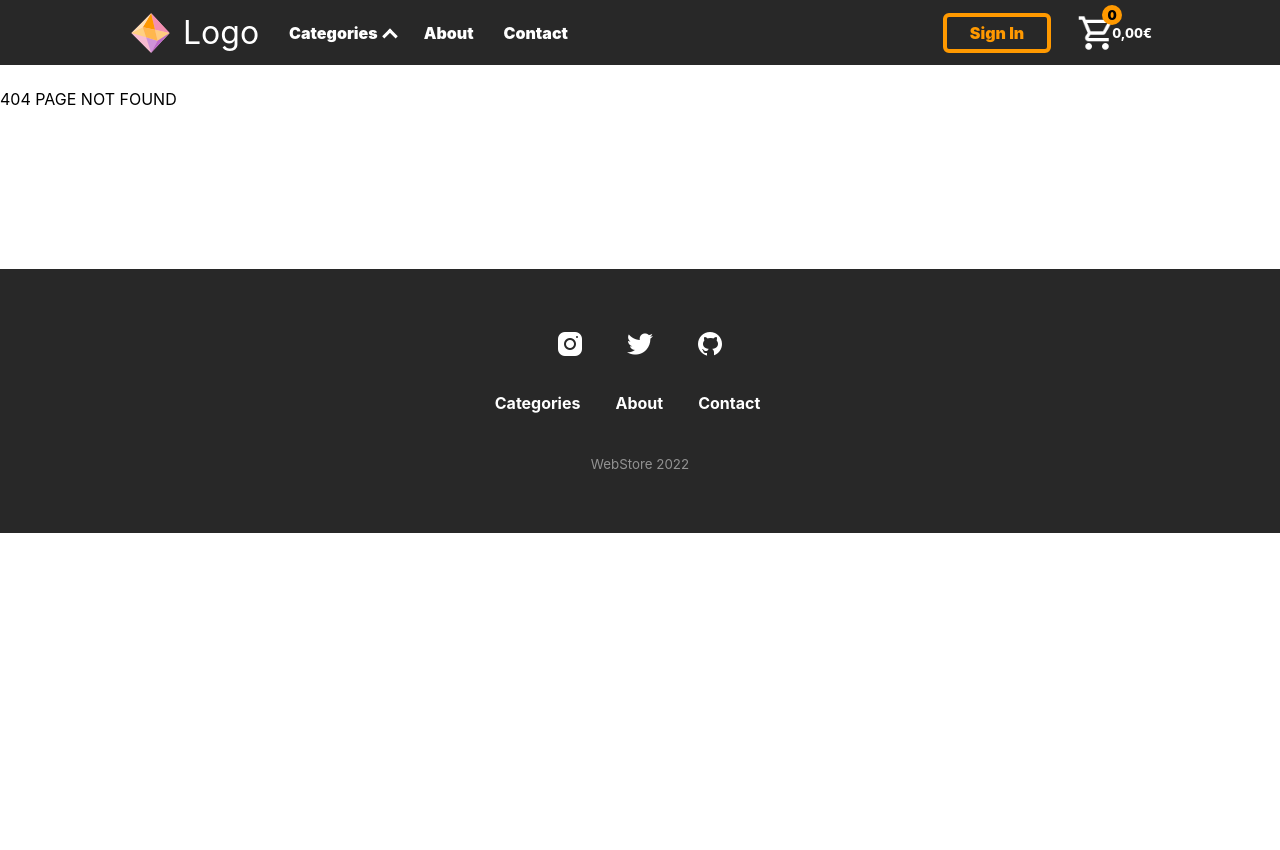
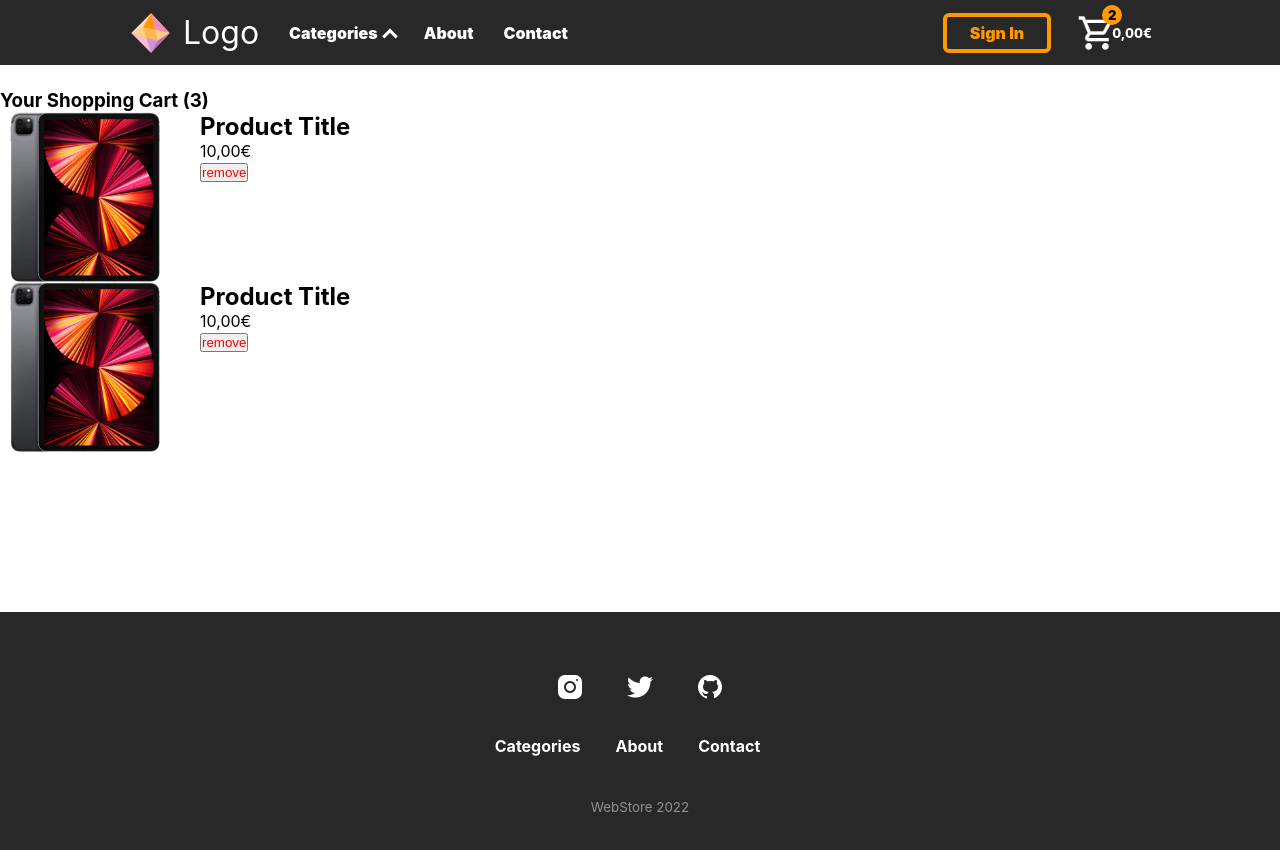
Before and after one commit to Elias227/React-webstore, a React (Create React App) app: page /cart in a window 1280 px wide. Before the commit this address had no page. Shown: the top 850 px of the page. Before the commit the page ends 800 px from the top, so only its background shows below. Built offline with nearby package versions, Linux system fonts and the light colour scheme.

Commit message:
added functionality for adding and removing products from cart

```diff
--- a/src/App.js
+++ b/src/App.js
@@ -6,6 +6,7 @@ import About from "./Pages/About";
 import ErrorPage from "./Pages/ErrorPage";
 import Header from "./components/Header/Header";
 import Footer from "./components/Footer/Footer";
+import Cart from './Pages/Cart/Cart';
 
 function App() {
   return (
@@ -13,6 +14,7 @@ function App() {
         <Header />
       <Routes>
         <Route path="/" element={<Home />} />
+        <Route path="/cart" element={<Cart />}/>
         <Route path="/about" element={<About />} />
         <Route path="*" element={<ErrorPage />} />
       </Routes>
--- /dev/null
+++ b/src/Pages/Cart/Cart.css
@@ -0,0 +1,3 @@
+.cart {
+  display: flex;
+}
--- /dev/null
+++ b/src/Pages/Cart/Cart.js
@@ -0,0 +1,45 @@
+import React from 'react';
+import "./Cart.css";
+import { useStateValue } from "../../StateProvider";
+import CheckoutProduct from "../../components/Products/CheckoutProduct";
+
+function Cart() {
+  const [{ cart }] = useStateValue();
+
+  return (
+    <div className="cart">
+      <div className="cart__left">
+        {cart?.length === 0 ? (
+          <div>
+            <h3>Your Cart is Empty</h3>
+            <p>You haven't added any products to cart. Find products, click "Add to Cart". You will find them here</p>
+          </div>
+        ) : (
+          <div>
+            <h3>Your Shopping Cart (3)</h3>
+
+            {cart?.map((item) => (
+                <CheckoutProduct
+                  id={item.id}
+                  title={item.title}
+                  image={item.image}
+                  price={item.price}
+                />
+              ))}
+          </div>
+        )}
+      </div>
+      {cart.lenght > 0 && (
+        <div className="cart__right">
+          <h1>Subtotal</h1>
+          <p>Lorem ipsum dolor sit amet consectetur adipisicing elit. Dolore sapiente quidem debitis minima nobis voluptatibus expedita, perspiciatis eos aperiam fuga temporibus quaerat eveniet. Sunt sint temporibus architecto veniam modi quo!
+          Lorem ipsum dolor sit amet consectetur adipisicing elit. Ipsum libero non odio doloremque sapiente nihil suscipit omnis ipsa illo dolore tempora fugiat mollitia voluptatibus odit consequuntur facilis, tempore ex harum.
+          </p>
+          {/* <SubTotal /> */}
+        </div>
+      )}
+    </div>
+  );
+}
+
+export default Cart
--- /dev/null
+++ b/src/components/Products/CheckoutProduct.css
@@ -0,0 +1,17 @@
+.checkoutProduct {
+  display: flex;
+}
+
+.checkoutProduct__image {
+  object-fit: contain;
+  width: 170px;
+  height: 100%;
+}
+
+.checkoutProduct__info {
+  margin-left: 30px;
+}
+
+.checkoutProduct__info > button {
+  color: red;
+}
--- /dev/null
+++ b/src/components/Products/CheckoutProduct.js
@@ -0,0 +1,32 @@
+import React from 'react';
+import "./CheckoutProduct.css";
+import { useStateValue } from "../../StateProvider";
+
+function CheckoutProduct({ id, title, image, price }) {
+  const [{ basket }, dispatch] = useStateValue();
+
+  console.log(id, title, image, price);
+
+  const removeFromCart = () => {
+    dispatch({
+      type: "REMOVE_FROM_CART",
+      id: id,
+    });
+  };
+
+  return (
+    <div className="checkoutProduct">
+      <img className="checkoutProduct__image" src={image} alt="" />
+
+      <div className="checkoutProduct__info">
+        <h2>{title}</h2>
+
+        <p className="checkoutProduct__price">{price}€</p>
+
+        <button onClick={removeFromCart}>remove</button>
+      </div>
+    </div>
+  )
+}
+
+export default CheckoutProduct
--- a/src/reducer.js
+++ b/src/reducer.js
@@ -1,5 +1,20 @@
 export const initialState = {
-  cart: [],
+  cart: [
+    {
+      id: "285620",
+      title: "Product Title",
+      price: "10,00",
+      rating: 5,
+      image: "/images/01_AppleiPadPro112021128Gt5G_grey.png"
+    },
+    {
+      id: "285620",
+      title: "Product Title",
+      price: "10,00",
+      rating: 5,
+      image: "/images/01_AppleiPadPro112021128Gt5G_grey.png"
+    },
+  ],
   user: null,
 };
 
@@ -7,14 +22,32 @@ const reducer = (state, action) => {
   console.log(action);
   switch(action.type) {
     case 'ADD_TO_CART':
+      // adding product to cart
       return {
         ...state,
         cart: [...state.cart, action.item]
       };
       break;
     case 'REMOVE_FROM_CART':
-      return { state };
-      break;
+      // removing item from cart
+
+      // cloned basket
+      let newCart = [...state.cart];
+      // check if product exists
+      const index = state.cart.findIndex((cartItem) => cartItem.id === action.id);
+
+      if (index >= 0) {
+        newCart.splice(index, 1);
+      } else {
+        console.warn(
+          `Cant remove product (id: ${action.id}) as its not in cart`
+        );
+      }
+
+      return {
+        ...state,
+        cart: newCart
+      };
     default:
       return state;
   }
```
